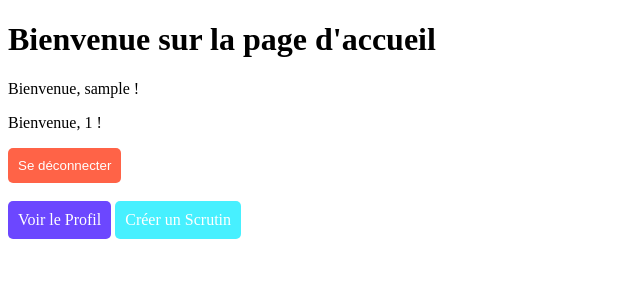
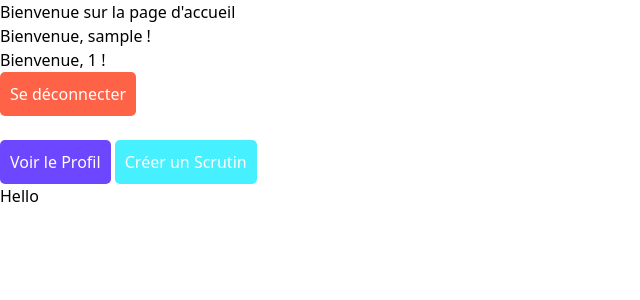
Before and after one commit to fouuuadi/PyVote, a Flask app: page / in a window 1280 px wide. Shown: the top 300 px of the page, without its empty margins (0-640 px from the left). Run offline with Flask 3, Linux system fonts and the light colour scheme; the visitor is signed in with stand-in values (Sample User, id 1).

Commit message:
premier commit

```diff
--- /dev/null
+++ b/package.json
@@ -0,0 +1,5 @@
+{
+  "devDependencies": {
+    "tailwindcss": "^3.4.17"
+  }
+}
--- /dev/null
+++ b/static/input.css
@@ -0,0 +1,3 @@
+@tailwind base;
+@tailwind components;
+@tailwind utilities;
--- /dev/null
+++ b/static/output.css
@@ -0,0 +1,555 @@
+*, ::before, ::after {
+  --tw-border-spacing-x: 0;
+  --tw-border-spacing-y: 0;
+  --tw-translate-x: 0;
+  --tw-translate-y: 0;
+  --tw-rotate: 0;
+  --tw-skew-x: 0;
+  --tw-skew-y: 0;
+  --tw-scale-x: 1;
+  --tw-scale-y: 1;
+  --tw-pan-x:  ;
+  --tw-pan-y:  ;
+  --tw-pinch-zoom:  ;
+  --tw-scroll-snap-strictness: proximity;
+  --tw-gradient-from-position:  ;
+  --tw-gradient-via-position:  ;
+  --tw-gradient-to-position:  ;
+  --tw-ordinal:  ;
+  --tw-slashed-zero:  ;
+  --tw-numeric-figure:  ;
+  --tw-numeric-spacing:  ;
+  --tw-numeric-fraction:  ;
+  --tw-ring-inset:  ;
+  --tw-ring-offset-width: 0px;
+  --tw-ring-offset-color: #fff;
+  --tw-ring-color: rgb(59 130 246 / 0.5);
+  --tw-ring-offset-shadow: 0 0 #0000;
+  --tw-ring-shadow: 0 0 #0000;
+  --tw-shadow: 0 0 #0000;
+  --tw-shadow-colored: 0 0 #0000;
+  --tw-blur:  ;
+  --tw-brightness:  ;
+  --tw-contrast:  ;
+  --tw-grayscale:  ;
+  --tw-hue-rotate:  ;
+  --tw-invert:  ;
+  --tw-saturate:  ;
+  --tw-sepia:  ;
+  --tw-drop-shadow:  ;
+  --tw-backdrop-blur:  ;
+  --tw-backdrop-brightness:  ;
+  --tw-backdrop-contrast:  ;
+  --tw-backdrop-grayscale:  ;
+  --tw-backdrop-hue-rotate:  ;
+  --tw-backdrop-invert:  ;
+  --tw-backdrop-opacity:  ;
+  --tw-backdrop-saturate:  ;
+  --tw-backdrop-sepia:  ;
+  --tw-contain-size:  ;
+  --tw-contain-layout:  ;
+  --tw-contain-paint:  ;
+  --tw-contain-style:  ;
+}
+
+::backdrop {
+  --tw-border-spacing-x: 0;
+  --tw-border-spacing-y: 0;
+  --tw-translate-x: 0;
+  --tw-translate-y: 0;
+  --tw-rotate: 0;
+  --tw-skew-x: 0;
+  --tw-skew-y: 0;
+  --tw-scale-x: 1;
+  --tw-scale-y: 1;
+  --tw-pan-x:  ;
+  --tw-pan-y:  ;
+  --tw-pinch-zoom:  ;
+  --tw-scroll-snap-strictness: proximity;
+  --tw-gradient-from-position:  ;
+  --tw-gradient-via-position:  ;
+  --tw-gradient-to-position:  ;
+  --tw-ordinal:  ;
+  --tw-slashed-zero:  ;
+  --tw-numeric-figure:  ;
+  --tw-numeric-spacing:  ;
+  --tw-numeric-fraction:  ;
+  --tw-ring-inset:  ;
+  --tw-ring-offset-width: 0px;
+  --tw-ring-offset-color: #fff;
+  --tw-ring-color: rgb(59 130 246 / 0.5);
+  --tw-ring-offset-shadow: 0 0 #0000;
+  --tw-ring-shadow: 0 0 #0000;
+  --tw-shadow: 0 0 #0000;
+  --tw-shadow-colored: 0 0 #0000;
+  --tw-blur:  ;
+  --tw-brightness:  ;
+  --tw-contrast:  ;
+  --tw-grayscale:  ;
+  --tw-hue-rotate:  ;
+  --tw-invert:  ;
+  --tw-saturate:  ;
+  --tw-sepia:  ;
+  --tw-drop-shadow:  ;
+  --tw-backdrop-blur:  ;
+  --tw-backdrop-brightness:  ;
+  --tw-backdrop-contrast:  ;
+  --tw-backdrop-grayscale:  ;
+  --tw-backdrop-hue-rotate:  ;
+  --tw-backdrop-invert:  ;
+  --tw-backdrop-opacity:  ;
+  --tw-backdrop-saturate:  ;
+  --tw-backdrop-sepia:  ;
+  --tw-contain-size:  ;
+  --tw-contain-layout:  ;
+  --tw-contain-paint:  ;
+  --tw-contain-style:  ;
+}
+
+/*
+! tailwindcss v3.4.17 | MIT License | https://tailwindcss.com
+*/
+
+/*
+1. Prevent padding and border from affecting element width. (https://github.com/mozdevs/cssremedy/issues/4)
+2. Allow adding a border to an element by just adding a border-width. (https://github.com/tailwindcss/tailwindcss/pull/116)
+*/
+
+*,
+::before,
+::after {
+  box-sizing: border-box;
+  /* 1 */
+  border-width: 0;
+  /* 2 */
+  border-style: solid;
+  /* 2 */
+  border-color: #e5e7eb;
+  /* 2 */
+}
+
+::before,
+::after {
+  --tw-content: '';
+}
+
+/*
+1. Use a consistent sensible line-height in all browsers.
+2. Prevent adjustments of font size after orientation changes in iOS.
+3. Use a more readable tab size.
+4. Use the user's configured `sans` font-family by default.
+5. Use the user's configured `sans` font-feature-settings by default.
+6. Use the user's configured `sans` font-variation-settings by default.
+7. Disable tap highlights on iOS
+*/
+
+html,
+:host {
+  line-height: 1.5;
+  /* 1 */
+  -webkit-text-size-adjust: 100%;
+  /* 2 */
+  -moz-tab-size: 4;
+  /* 3 */
+  -o-tab-size: 4;
+     tab-size: 4;
+  /* 3 */
+  font-family: ui-sans-serif, system-ui, sans-serif, "Apple Color Emoji", "Segoe UI Emoji", "Segoe UI Symbol", "Noto Color Emoji";
+  /* 4 */
+  font-feature-settings: normal;
+  /* 5 */
+  font-variation-settings: normal;
+  /* 6 */
+  -webkit-tap-highlight-color: transparent;
+  /* 7 */
+}
+
+/*
+1. Remove the margin in all browsers.
+2. Inherit line-height from `html` so users can set them as a class directly on the `html` element.
+*/
+
+body {
+  margin: 0;
+  /* 1 */
+  line-height: inherit;
+  /* 2 */
+}
+
+/*
+1. Add the correct height in Firefox.
+2. Correct the inheritance of border color in Firefox. (https://bugzilla.mozilla.org/show_bug.cgi?id=190655)
+3. Ensure horizontal rules are visible by default.
+*/
+
+hr {
+  height: 0;
+  /* 1 */
+  color: inherit;
+  /* 2 */
+  border-top-width: 1px;
+  /* 3 */
+}
+
+/*
+Add the correct text decoration in Chrome, Edge, and Safari.
+*/
+
+abbr:where([title]) {
+  -webkit-text-decoration: underline dotted;
+          text-decoration: underline dotted;
+}
+
+/*
+Remove the default font size and weight for headings.
+*/
+
+h1,
+h2,
+h3,
+h4,
+h5,
+h6 {
+  font-size: inherit;
+  font-weight: inherit;
+}
+
+/*
+Reset links to optimize for opt-in styling instead of opt-out.
+*/
+
+a {
+  color: inherit;
+  text-decoration: inherit;
+}
+
+/*
+Add the correct font weight in Edge and Safari.
+*/
+
+b,
+strong {
+  font-weight: bolder;
+}
+
+/*
+1. Use the user's configured `mono` font-family by default.
+2. Use the user's configured `mono` font-feature-settings by default.
+3. Use the user's configured `mono` font-variation-settings by default.
+4. Correct the odd `em` font sizing in all browsers.
+*/
+
+code,
+kbd,
+samp,
+pre {
+  font-family: ui-monospace, SFMono-Regular, Menlo, Monaco, Consolas, "Liberation Mono", "Courier New", monospace;
+  /* 1 */
+  font-feature-settings: normal;
+  /* 2 */
+  font-variation-settings: normal;
+  /* 3 */
+  font-size: 1em;
+  /* 4 */
+}
+
+/*
+Add the correct font size in all browsers.
+*/
+
+small {
+  font-size: 80%;
+}
+
+/*
+Prevent `sub` and `sup` elements from affecting the line height in all browsers.
+*/
+
+sub,
+sup {
+  font-size: 75%;
+  line-height: 0;
+  position: relative;
+  vertical-align: baseline;
+}
+
+sub {
+  bottom: -0.25em;
+}
+
+sup {
+  top: -0.5em;
+}
+
+/*
+1. Remove text indentation from table contents in Chrome and Safari. (https://bugs.chromium.org/p/chromium/issues/detail?id=999088, https://bugs.webkit.org/show_bug.cgi?id=201297)
+2. Correct table border color inheritance in all Chrome and Safari. (https://bugs.chromium.org/p/chromium/issues/detail?id=935729, https://bugs.webkit.org/show_bug.cgi?id=195016)
+3. Remove gaps between table borders by default.
+*/
+
+table {
+  text-indent: 0;
+  /* 1 */
+  border-color: inherit;
+  /* 2 */
+  border-collapse: collapse;
+  /* 3 */
+}
+
+/*
+1. Change the font styles in all browsers.
+2. Remove the margin in Firefox and Safari.
+3. Remove default padding in all browsers.
+*/
+
+button,
+input,
+optgroup,
+select,
+textarea {
+  font-family: inherit;
+  /* 1 */
+  font-feature-settings: inherit;
+  /* 1 */
+  font-variation-settings: inherit;
+  /* 1 */
+  font-size: 100%;
+  /* 1 */
+  font-weight: inherit;
+  /* 1 */
+  line-height: inherit;
+  /* 1 */
+  letter-spacing: inherit;
+  /* 1 */
+  color: inherit;
+  /* 1 */
+  margin: 0;
+  /* 2 */
+  padding: 0;
+  /* 3 */
+}
+
+/*
+Remove the inheritance of text transform in Edge and Firefox.
+*/
+
+button,
+select {
+  text-transform: none;
+}
+
+/*
+1. Correct the inability to style clickable types in iOS and Safari.
+2. Remove default button styles.
+*/
+
+button,
+input:where([type='button']),
+input:where([type='reset']),
+input:where([type='submit']) {
+  -webkit-appearance: button;
+  /* 1 */
+  background-color: transparent;
+  /* 2 */
+  background-image: none;
+  /* 2 */
+}
+
+/*
+Use the modern Firefox focus style for all focusable elements.
+*/
+
+:-moz-focusring {
+  outline: auto;
+}
+
+/*
+Remove the additional `:invalid` styles in Firefox. (https://github.com/mozilla/gecko-dev/blob/2f9eacd9d3d995c937b4251a5557d95d494c9be1/layout/style/res/forms.css#L728-L737)
+*/
+
+:-moz-ui-invalid {
+  box-shadow: none;
+}
+
+/*
+Add the correct vertical alignment in Chrome and Firefox.
+*/
+
+progress {
+  vertical-align: baseline;
+}
+
+/*
+Correct the cursor style of increment and decrement buttons in Safari.
+*/
+
+::-webkit-inner-spin-button,
+::-webkit-outer-spin-button {
+  height: auto;
+}
+
+/*
+1. Correct the odd appearance in Chrome and Safari.
+2. Correct the outline style in Safari.
+*/
+
+[type='search'] {
+  -webkit-appearance: textfield;
+  /* 1 */
+  outline-offset: -2px;
+  /* 2 */
+}
+
+/*
+Remove the inner padding in Chrome and Safari on macOS.
+*/
+
+::-webkit-search-decoration {
+  -webkit-appearance: none;
+}
+
+/*
+1. Correct the inability to style clickable types in iOS and Safari.
+2. Change font properties to `inherit` in Safari.
+*/
+
+::-webkit-file-upload-button {
+  -webkit-appearance: button;
+  /* 1 */
+  font: inherit;
+  /* 2 */
+}
+
+/*
+Add the correct display in Chrome and Safari.
+*/
+
+summary {
+  display: list-item;
+}
+
+/*
+Removes the default spacing and border for appropriate elements.
+*/
+
+blockquote,
+dl,
+dd,
+h1,
+h2,
+h3,
+h4,
+h5,
+h6,
+hr,
+figure,
+p,
+pre {
+  margin: 0;
+}
+
+fieldset {
+  margin: 0;
+  padding: 0;
+}
+
+legend {
+  padding: 0;
+}
+
+ol,
+ul,
+menu {
+  list-style: none;
+  margin: 0;
+  padding: 0;
+}
+
+/*
+Reset default styling for dialogs.
+*/
+
+dialog {
+  padding: 0;
+}
+
+/*
+Prevent resizing textareas horizontally by default.
+*/
+
+textarea {
+  resize: vertical;
+}
+
+/*
+1. Reset the default placeholder opacity in Firefox. (https://github.com/tailwindlabs/tailwindcss/issues/3300)
+2. Set the default placeholder color to the user's configured gray 400 color.
+*/
+
+input::-moz-placeholder, textarea::-moz-placeholder {
+  opacity: 1;
+  /* 1 */
+  color: #9ca3af;
+  /* 2 */
+}
+
+input::placeholder,
+textarea::placeholder {
+  opacity: 1;
+  /* 1 */
+  color: #9ca3af;
+  /* 2 */
+}
+
+/*
+Set the default cursor for buttons.
+*/
+
+button,
+[role="button"] {
+  cursor: pointer;
+}
+
+/*
+Make sure disabled buttons don't get the pointer cursor.
+*/
+
+:disabled {
+  cursor: default;
+}
+
+/*
+1. Make replaced elements `display: block` by default. (https://github.com/mozdevs/cssremedy/issues/14)
+2. Add `vertical-align: middle` to align replaced elements more sensibly by default. (https://github.com/jensimmons/cssremedy/issues/14#issuecomment-634934210)
+   This can trigger a poorly considered lint error in some tools but is included by design.
+*/
+
+img,
+svg,
+video,
+canvas,
+audio,
+iframe,
+embed,
+object {
+  display: block;
+  /* 1 */
+  vertical-align: middle;
+  /* 2 */
+}
+
+/*
+Constrain images and videos to the parent width and preserve their intrinsic aspect ratio. (https://github.com/mozdevs/cssremedy/issues/14)
+*/
+
+img,
+video {
+  max-width: 100%;
+  height: auto;
+}
+
+/* Make elements with the HTML hidden attribute stay hidden by default */
+
+[hidden]:where(:not([hidden="until-found"])) {
+  display: none;
+}
--- a/static/style.css
+++ /dev/null
@@ -1 +0,0 @@
-/* ok */
--- a/templates/home.html
+++ b/templates/home.html
@@ -3,6 +3,7 @@
 <head>
     <meta charset="UTF-8">
     <title>Accueil</title>
+    <link rel="stylesheet" href="./../static/output.css">
 </head>
 <body>
     <h1>Bienvenue sur la page d'accueil</h1>
@@ -20,5 +21,6 @@
     <a href="{{ url_for('ballot.create_ballot_form') }}" style="padding: 10px; background-color: #47f0ff; color: white; text-decoration: none; border: none; border-radius: 5px; display: inline-block;">
         Créer un Scrutin
     </a>
+    <h1 class="bg-red-500">Hello</h1>
     </body>
 </html>
```
Also changed, not shown: tailwind.config.js (added, +8 -0 lines), 1 other file.
